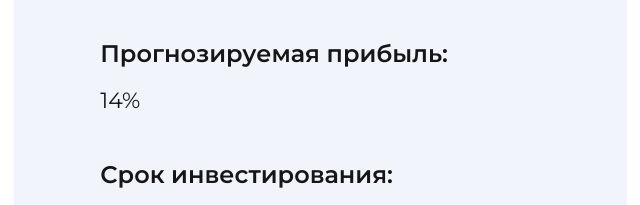
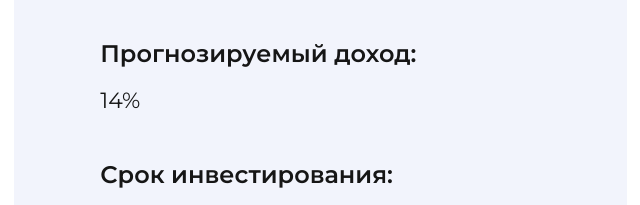
Before and after one commit to KingOfRocking/calculator1, a plain HTML site: page index.html in a window 1280 px wide. Shown: the part 254-459 px from the top of the page, 1-641 px from the left. Drawn offline with nearby package versions, Linux system fonts and the light colour scheme.

Commit message:
Update index.html

```diff
--- a/index.html
+++ b/index.html
@@ -310,7 +310,7 @@
                 <div id="sumInvestSlider" class="custom-slider"></div>
               </li>
               <li class="invest__item">
-                <p class="invest__subtitle-left">Прогнозируемая прибыль:</p>
+                <p class="invest__subtitle-left">Прогнозируемый доход:</p>
                 <p class="invest__subtext" id="forecastPercent">27,3%</p>
               </li>
               <li class="invest__item">
```
